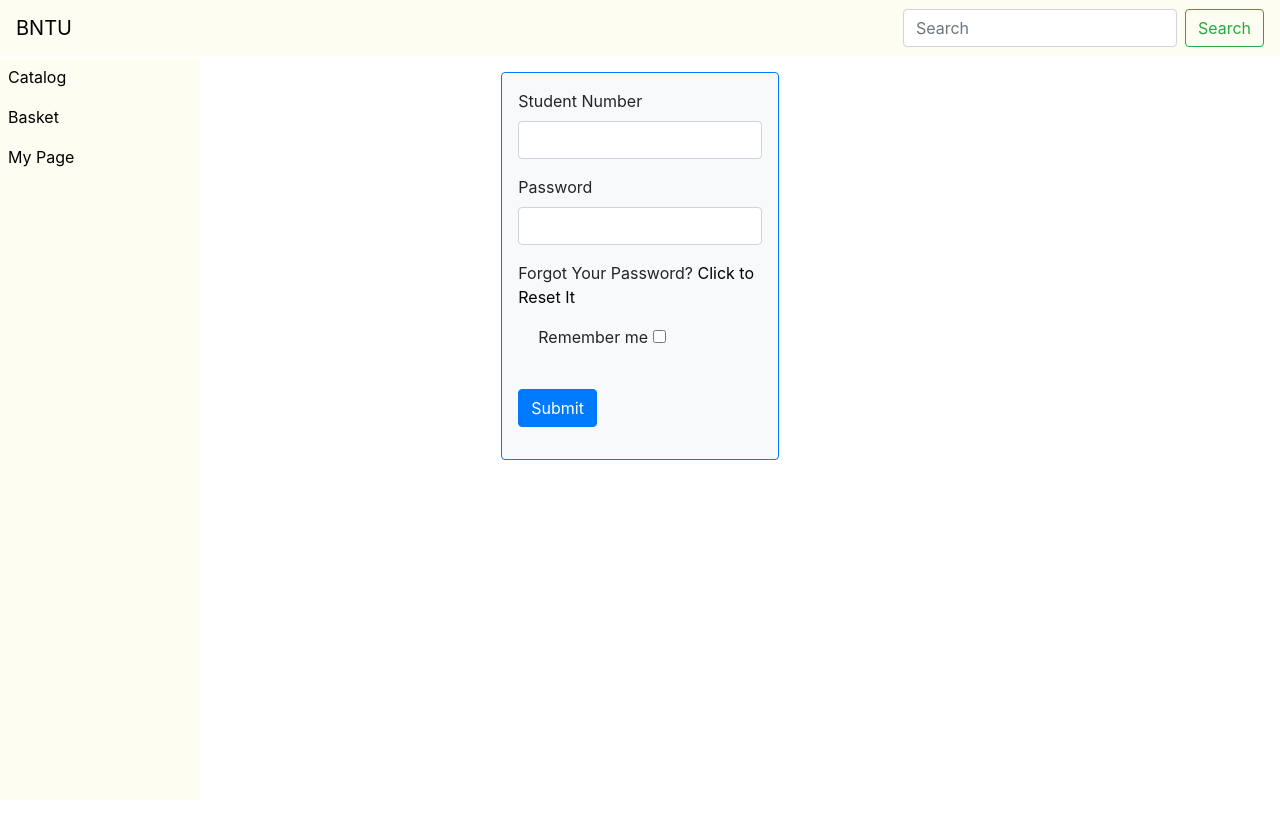
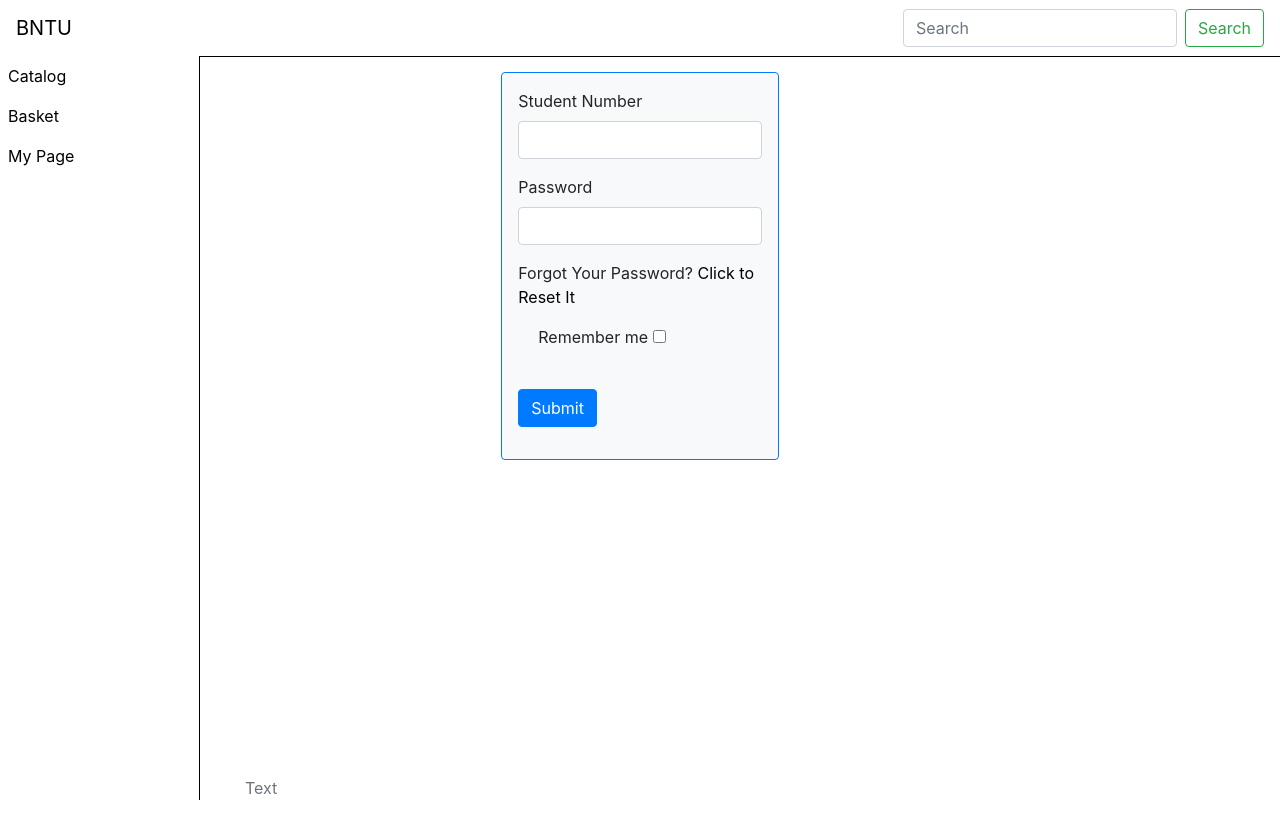
Before and after one commit to ManyLetters1337/BNTU, a Flask app: a page that uses templates/base.html in a window 1280 px wide. Run offline with Flask 2, Linux system fonts and the light colour scheme; some libraries are stand-ins or nearby versions.

Commit message:
Change Style

```diff
--- a/static/style.css
+++ b/static/style.css
@@ -18,6 +18,13 @@
     margin-bottom: 4rem;
 }
 
+.product {
+  min-width: 200px;
+  min-height: 300px;
+  max-height: 350px;
+  max-width: 250px;
+}
+
 .footer {
   position: absolute;
   bottom: 0;
@@ -25,6 +32,10 @@
   height: 3.5rem;
   line-height: 3.5rem;
   background-color: white;
+}
+
+.nav-link{
+  /*border-top: 1px solid #a8a5a5;*/
 }
 
 .nav-link:hover {
@@ -53,10 +64,11 @@
 }
 
 nav{
-    background: #fdfdf1;
+    background: white;
+    border-bottom: 1px solid black;
 }
 
-@media (min-width: 992px) {
+@media (min-width: 990px) {
   .sidenav {
     position: absolute;
     top: 0;
@@ -64,9 +76,9 @@
     width: 200px;
     height: calc(100vh - 3.5rem);
     margin-top: 3.5rem;
-    background: #fdfdf1;
+    background: white;
     box-sizing: border-box;
-    border-top: 1px solid white;
+    border-right: 1px solid black;
   }
 
   .nav-link{
@@ -82,6 +94,6 @@
 
   .footer {
     width: calc(100% - 230px);
-    /*margin-left: 230px;*/
+    margin-left: 230px;
   }
 }
--- a/templates/base.html
+++ b/templates/base.html
@@ -115,11 +115,10 @@
 
 <main class="content">
     <div class="">
-        {% block full_content %}
         <div class="container mt-2" style="" id="content">
-        {% block content %}
-        {% endblock %}
-    </div>
+            {% block content %}
+            {% endblock %}
+        </div>
     <footer class="footer py-3">
         <div class="container">
             <span class="text-muted">Text</span>
@@ -127,8 +126,7 @@
         {% block footer %}
         {% endblock %}
     </footer>
-    {% endblock %}
-  </div>
+    </div>
 </main>
 
 </body>
--- a/views/users/users.py
+++ b/views/users/users.py
@@ -5,12 +5,7 @@
 from flask_login import login_required
 from flask import url_for, render_template, redirect, Blueprint, session, request
 
-from comments.models import Comments
-from config import photos, basic_image_url
 from database.service_registry import services
-from forms.comments import CommentForm
-from forms.products import AddProductForm
-from orders.models import Orders
 
 if TYPE_CHECKING:
     from products.models import Products
```
Also changed, not shown: views/products/templates/products.html (+4 -3 lines).
